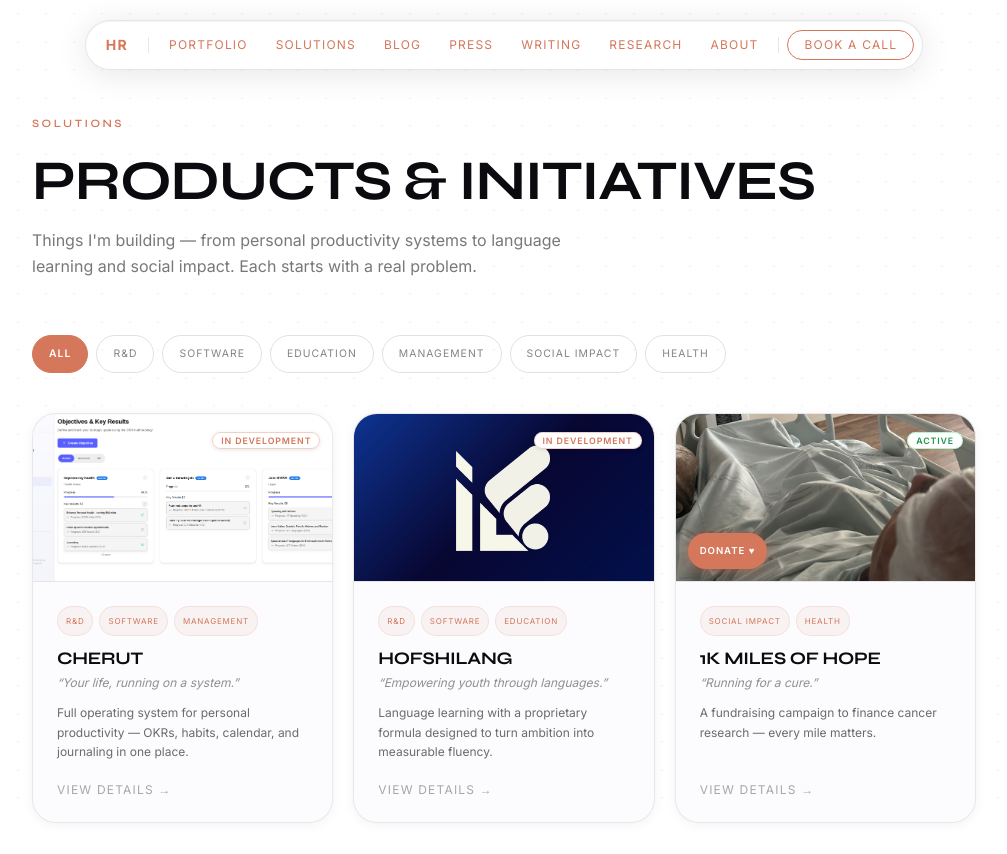
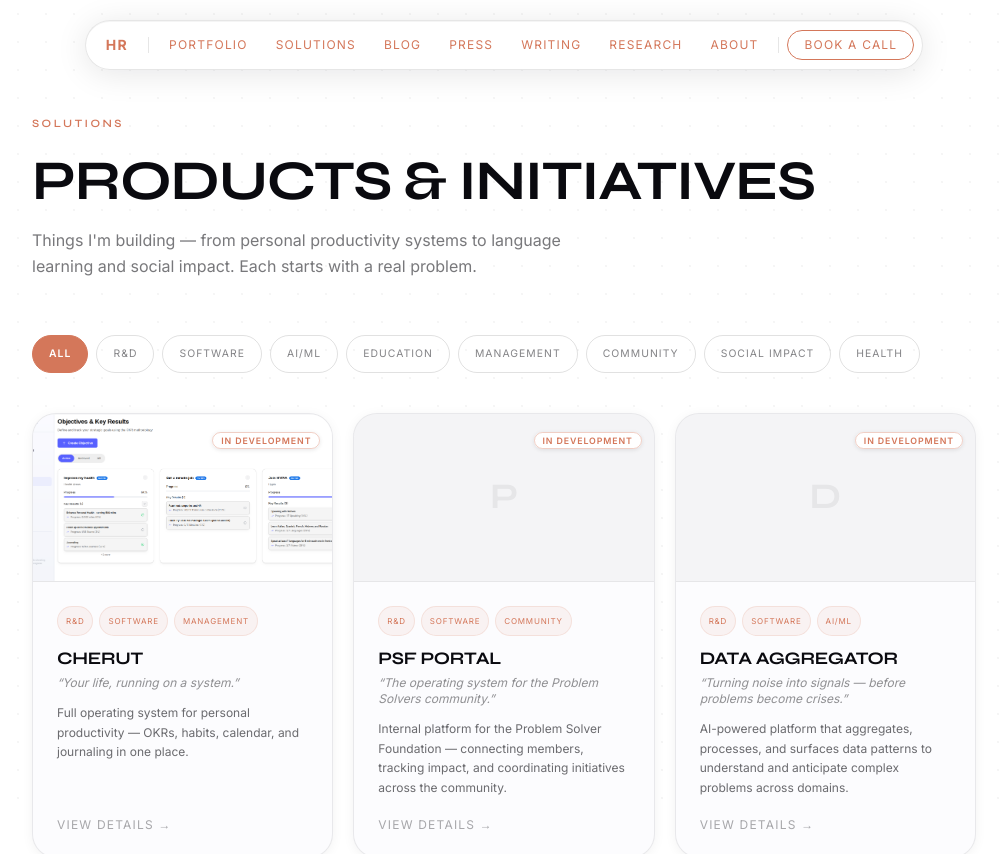
Before and after one commit to chutzpah-os/hr-portal, a Next.js app in the folder frontend/: page /solutions in a window 1280 px wide. Shown: the top 854 px of the page, without its empty margins (136-1143 px from the left). Built offline with nearby package versions, Linux system fonts and the light colour scheme; a web font is replaced by a local one.

Commit message:
feat(solutions): add PSF Portal and Data Aggregator products under R&D · Software

```diff
--- a/frontend/src/app/solutions/page.tsx
+++ b/frontend/src/app/solutions/page.tsx
@@ -4,7 +4,7 @@ import { useState, useEffect, useCallback } from 'react'
 import Image from 'next/image'
 import { motion, AnimatePresence } from 'framer-motion'
 
-type FilterTag = 'All' | 'R&D' | 'Software' | 'Education' | 'Management' | 'Social Impact' | 'Health'
+type FilterTag = 'All' | 'R&D' | 'Software' | 'Education' | 'Management' | 'Social Impact' | 'Health' | 'Community' | 'AI/ML'
 
 interface Product {
   id: string
@@ -38,6 +38,45 @@ Built for ambitious people who want to move faster without losing clarity on why
     status: 'In Development',
     image: '/images/cherut.png',
     imageFit: 'contain',
+  },
+  {
+    id: 'psf-portal',
+    name: 'PSF Portal',
+    tagline: 'The operating system for the Problem Solvers community.',
+    shortDescription: 'Internal platform for the Problem Solver Foundation — connecting members, tracking impact, and coordinating initiatives across the community.',
+    fullDescription: `The PSF Portal is the internal backbone of the Problem Solver Foundation — a community on a mission to impact 1 billion lives by 2035.
+
+The challenge: as a distributed community grows, coordination breaks down. Members lose context, initiatives lose momentum, and the mission gets diluted. The PSF Portal exists to prevent that.
+
+At its core, the portal connects people to each other and to the work that matters. Members can find ongoing initiatives, join teams, track collective progress, and share resources. Leaders get visibility into what's moving and what's stalled.
+
+Beyond coordination, the portal is a space for community identity — where the culture of problem-solving is documented, practiced, and passed forward.
+
+Built to scale the mission without losing the human element.`,
+    tags: ['R&D', 'Software', 'Community'],
+    status: 'In Development',
+  },
+  {
+    id: 'data-aggregator',
+    name: 'Data Aggregator',
+    tagline: 'Turning noise into signals — before problems become crises.',
+    shortDescription: 'AI-powered platform that aggregates, processes, and surfaces data patterns to understand and anticipate complex problems across domains.',
+    fullDescription: `The Data Aggregator is a research and intelligence platform built around a core premise: most problems are predictable — if you're looking at the right data.
+
+The system pulls from heterogeneous sources (public datasets, research publications, community signals, structured feeds) and applies AI/ML pipelines to identify patterns, correlations, and early indicators across domains. The output isn't raw data — it's insight: what's emerging, why it matters, and what responses are worth exploring.
+
+Use cases span from social impact (identifying communities at risk before crises surface) to technical research (spotting gaps in existing solutions), to organizational intelligence (understanding where initiatives stall and why).
+
+The R&D focus is on building pipelines that are domain-agnostic but context-aware — systems that can reason about different problem classes without requiring full re-architecture for each new domain.
+
+Built at the intersection of data engineering, machine learning, and decision intelligence.`,
+    metrics: [
+      { label: 'Focus', value: 'Prediction & Prevention' },
+      { label: 'Stack', value: 'AI/ML · Data Engineering' },
+      { label: 'Scope', value: 'Multi-domain' },
+    ],
+    tags: ['R&D', 'Software', 'AI/ML'],
+    status: 'In Development',
   },
   {
     id: 'hofshilang',
@@ -82,7 +121,7 @@ If you want to contribute, every donation makes a difference.`,
   },
 ]
 
-const FILTERS: FilterTag[] = ['All', 'R&D', 'Software', 'Education', 'Management', 'Social Impact', 'Health']
+const FILTERS: FilterTag[] = ['All', 'R&D', 'Software', 'AI/ML', 'Education', 'Management', 'Community', 'Social Impact', 'Health']
 
 function StatusBadge({ status }: { status: string }) {
   const isActive = status === 'Active'
```
